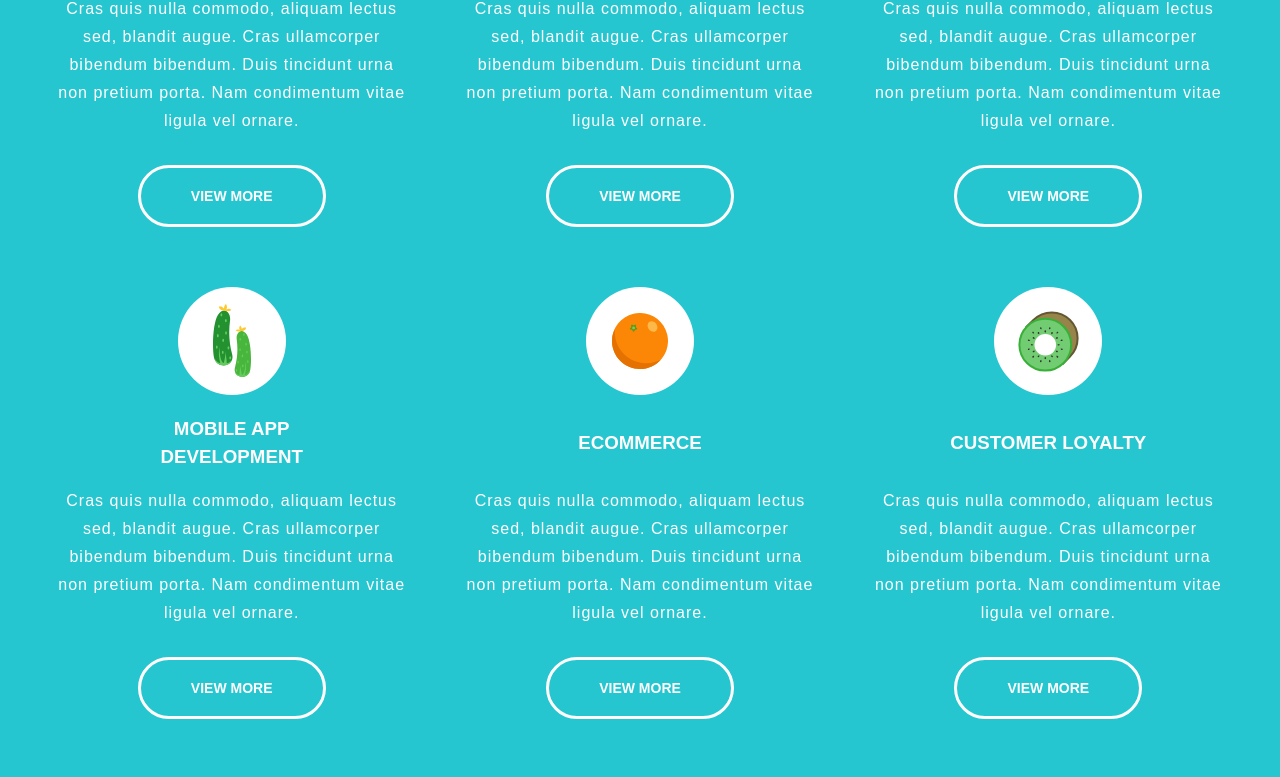
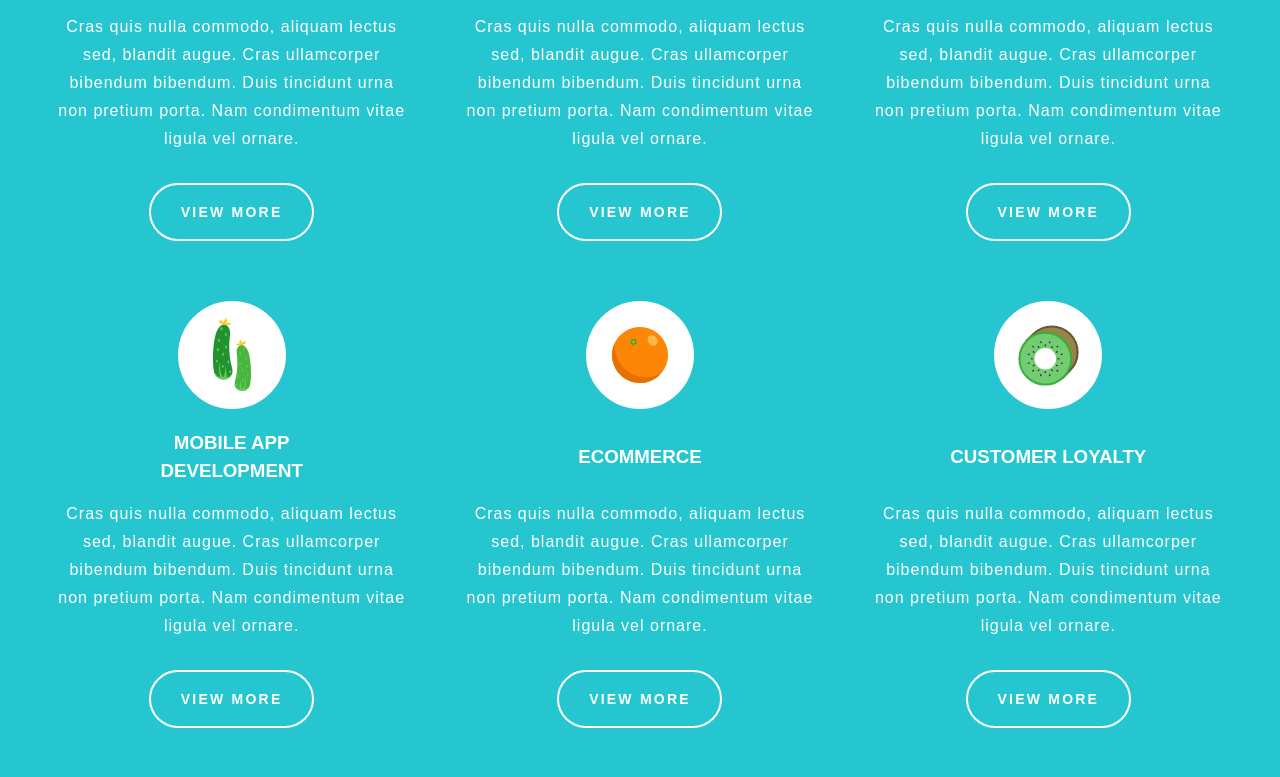
Before and after one commit to sunpochin/digisalad-test, a Vue app: page / in a window 1280 px wide. Shown: the part 2168-2945 px from the top of the page. Built offline with nearby package versions, Linux system fonts and the light colour scheme.

Commit message:
feature: adjust fade timing

```diff
--- a/src/assets/sass/_variables.scss
+++ b/src/assets/sass/_variables.scss
@@ -1,5 +1,4 @@
-$spacer: 0.0625rem; //1px
-$timing-function: cubic-bezier(0.35, 0.7, 1, 1);
+$spacer: 0.0625rem;
 
 // breakpoint
 $grid-breakpoints: (
@@ -23,8 +22,6 @@ $container-max-widths: (
 $grid-gutter-width: 1.25rem !default;
 $container-padding-x: $grid-gutter-width !default;
 
-// ---------------------------------------------------------
-
 //
 $display: $spacer * 38; //38px
 $h1: $spacer * 32; //32px
@@ -43,8 +40,6 @@ $h6-m: $spacer * 14; //14px
 $font-weight-normal: 400;
 $font-weight-bold: 700;
 
-// ---------------------------------------------------------
-
 // color
 $white: #ffffff;
 $dark: #172728;
--- a/src/assets/sass/base.css
+++ /dev/null
@@ -1,86 +0,0 @@
-/* color palette from <https://github.com/vuejs/theme> */
-:root {
-  --vt-c-white: #ffffff;
-  --vt-c-white-soft: #f8f8f8;
-  --vt-c-white-mute: #f2f2f2;
-
-  --vt-c-black: #181818;
-  --vt-c-black-soft: #222222;
-  --vt-c-black-mute: #282828;
-
-  --vt-c-indigo: #2c3e50;
-
-  --vt-c-divider-light-1: rgba(60, 60, 60, 0.29);
-  --vt-c-divider-light-2: rgba(60, 60, 60, 0.12);
-  --vt-c-divider-dark-1: rgba(84, 84, 84, 0.65);
-  --vt-c-divider-dark-2: rgba(84, 84, 84, 0.48);
-
-  --vt-c-text-light-1: var(--vt-c-indigo);
-  --vt-c-text-light-2: rgba(60, 60, 60, 0.66);
-  --vt-c-text-dark-1: var(--vt-c-white);
-  --vt-c-text-dark-2: rgba(235, 235, 235, 0.64);
-}
-
-/* semantic color variables for this project */
-:root {
-  --color-background: var(--vt-c-white);
-  --color-background-soft: var(--vt-c-white-soft);
-  --color-background-mute: var(--vt-c-white-mute);
-
-  --color-border: var(--vt-c-divider-light-2);
-  --color-border-hover: var(--vt-c-divider-light-1);
-
-  --color-heading: var(--vt-c-text-light-1);
-  --color-text: var(--vt-c-text-light-1);
-
-  --section-gap: 160px;
-}
-
-@media (prefers-color-scheme: dark) {
-  :root {
-    --color-background: var(--vt-c-black);
-    --color-background-soft: var(--vt-c-black-soft);
-    --color-background-mute: var(--vt-c-black-mute);
-
-    --color-border: var(--vt-c-divider-dark-2);
-    --color-border-hover: var(--vt-c-divider-dark-1);
-
-    --color-heading: var(--vt-c-text-dark-1);
-    --color-text: var(--vt-c-text-dark-2);
-  }
-}
-
-*,
-*::before,
-*::after {
-  box-sizing: border-box;
-  margin: 0;
-  font-weight: normal;
-}
-
-body {
-  min-height: 100vh;
-  color: var(--color-text);
-  background: var(--color-background);
-  transition:
-    color 0.5s,
-    background-color 0.5s;
-  line-height: 1.6;
-  font-family:
-    Inter,
-    -apple-system,
-    BlinkMacSystemFont,
-    'Segoe UI',
-    Roboto,
-    Oxygen,
-    Ubuntu,
-    Cantarell,
-    'Fira Sans',
-    'Droid Sans',
-    'Helvetica Neue',
-    sans-serif;
-  font-size: 15px;
-  text-rendering: optimizeLegibility;
-  -webkit-font-smoothing: antialiased;
-  -moz-osx-font-smoothing: grayscale;
-}
--- a/src/assets/sass/main.scss
+++ b/src/assets/sass/main.scss
@@ -1,4 +1,3 @@
-// @import './base.css';
 @import 'variables';
 @import 'ratio';
 
--- a/src/components/AboutComp.vue
+++ b/src/components/AboutComp.vue
@@ -2,7 +2,7 @@
   <section>
     <div class="container">
       <h1>ABOUT DIGISALAD</h1>
-      <div class="ratio" data-aos="fade-up">
+      <div class="ratio" data-aos="fade-up" :data-aos-delay="0" data-aos-duration="1000">
         <iframe
           src="https://www.youtube.com/embed/IeIRJ9jZ5Ro?vq=hd1080"
           title="youtube"
@@ -25,9 +25,7 @@
   </section>
 </template>
 
-<script setup>
-import { ref, onMounted } from 'vue'
-</script>
+<script setup></script>
 
 <style lang="scss" scoped>
 section {
--- a/src/components/AwardsComp.vue
+++ b/src/components/AwardsComp.vue
@@ -2,7 +2,8 @@
   <section>
     <div class="container-fluid">
       <div class="col-text">
-        <p data-aos="fade-up">
+        AWARDS
+        <p data-aos="fade-up" :data-aos-delay="100" data-aos-duration="15000">
           Cras quis nulla commodo, aliquam lectus sed, blandit augue. Cras ullamcorper bibendum
           bibendum. Duis tincidunt urna non pretium porta. Nam condimentum vitae ligula vel ornare.
           Phasellus at semper turpis. Nunc eu tellus tortor. Etiam at condimentum nisl, vitae
@@ -10,14 +11,14 @@
         </p>
       </div>
       <div class="col-card-group">
-        <picture data-aos="fade-up">
+        <picture data-aos="fade-up" :data-aos-delay="100" data-aos-duration="">
           <img
             src="@/assets/images/award.png"
             alt="Asia Smart App Award 2018/2019"
             loading="lazy"
           />
         </picture>
-        <picture data-aos="fade-up">
+        <picture data-aos="fade-up" :data-aos-delay="100">
           <img
             src="@/assets/images/award.png"
             alt="Asia Smart App Award 2018/2019"
--- a/src/components/ButtonRoundComp.vue
+++ b/src/components/ButtonRoundComp.vue
@@ -8,14 +8,21 @@
 @import '@/assets/sass/variables';
 @import '@/assets/sass/mixins/functions';
 button {
+  width: 165px;
+  height: 58px;
   position: relative;
   margin: auto;
-  padding: 20px 50px;
+  padding: 0;
   color: $white;
   font-size: $h6;
+  font-size: 14px;
+  font-style: normal;
   font-weight: $font-weight-bold;
+  line-height: normal;
+  letter-spacing: 2.222px;
+
   background-color: transparent;
-  border: 3px solid $white;
+  border: 2px solid $white;
   border-radius: 35px;
   overflow: hidden;
   z-index: 1;
@@ -23,11 +30,11 @@ button {
     @include beforeafter;
     position: absolute;
     top: 0;
-    left: 0;
+    right: 0;
     width: 0;
     height: 100%;
-    background-color: $lighterBlue;
-    transition: width 0.3s;
+    background-color: $surface;
+    transition: width 0.5s;
     z-index: -1;
   }
   &:hover {
```
